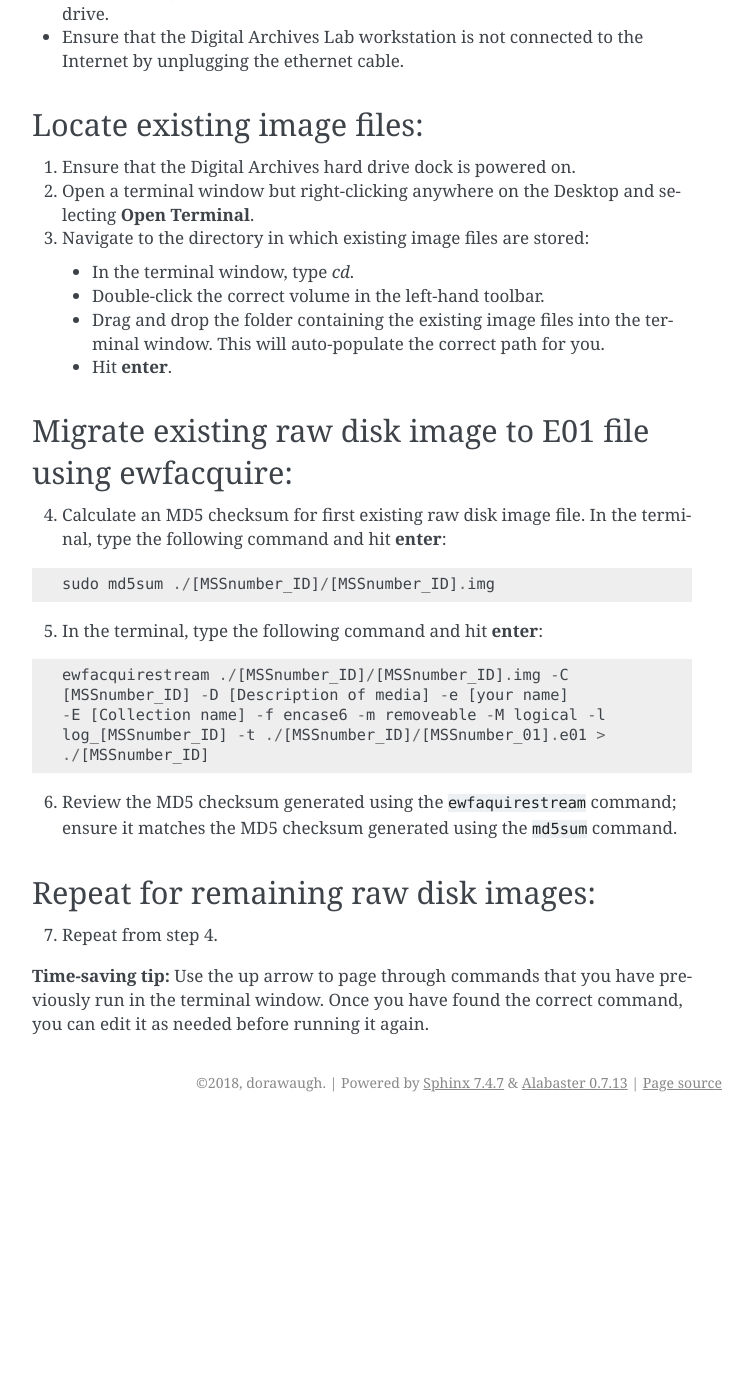
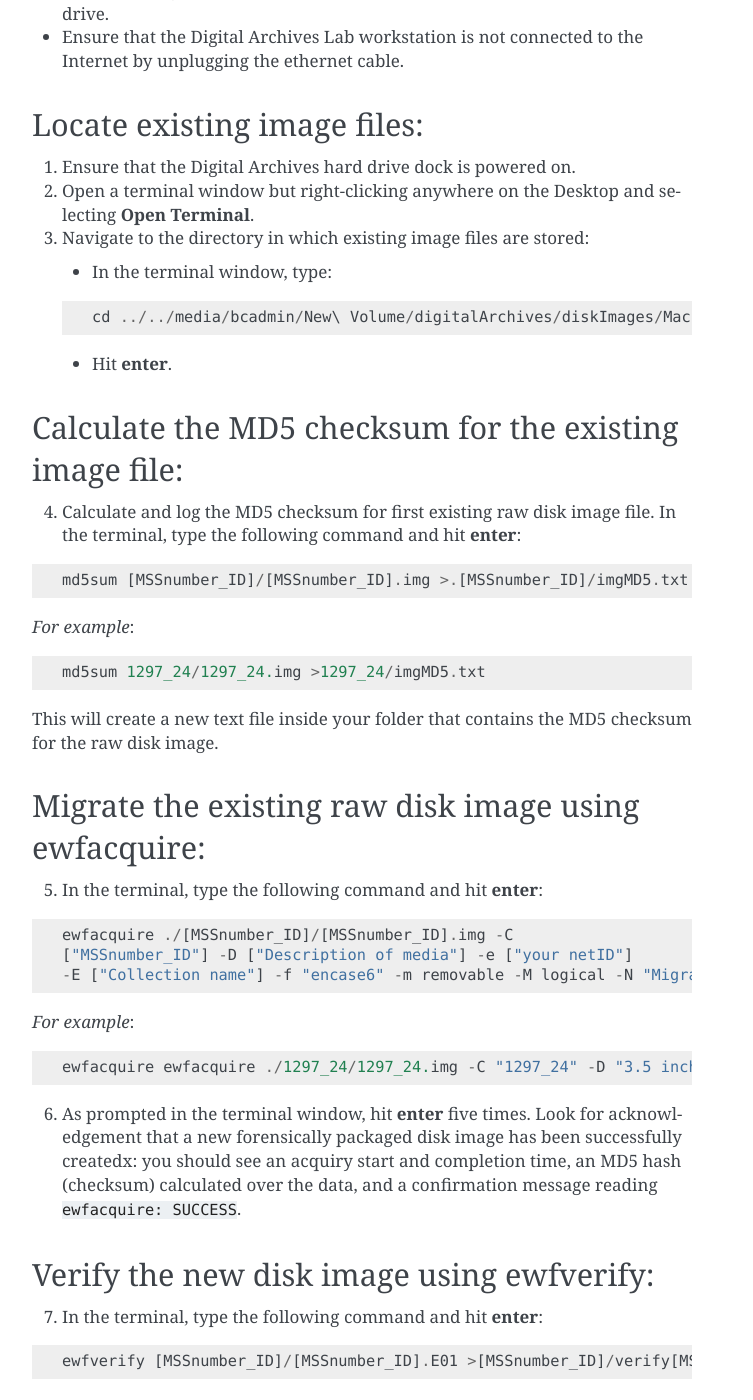
Before and after one commit to bedwards254/born-digital-bootcamp, a Sphinx documentation site: the page built from docs/img_migration.rst, in a window 1280 px wide and 1400 px high, scrolled down 270 px. Shown: the whole window, without its empty margins (388-1141 px from the left). Built offline with Sphinx 7.4.7, drawn with Linux system fonts in a browser that asks for light colours; before the commit the page ends 1392 px from its top, so only the background shows below that; some of the changed text lies outside the part shown.

Commit message:
Corrects instructions for image migration and spacing in code for Fiwalk documentation

````diff
--- a/docs/fiwalk_and_clamav.rst
+++ b/docs/fiwalk_and_clamav.rst
@@ -39,7 +39,7 @@ Run Fiwalk with the ClamAV plugin:
 Review fiwalk.xml:
 ------------------
 5. Once you've run the command listed above, you should find a **fiwalk.xml** file in the same folder as your disk image. Open **fiwalk.xml**.
-6. For each file listed in **fiwalk.xml**, review the `<clamav>` tags. As long as the file is not infected with any viruses, their contents will be `0`. If you notice that one or more files are contaminated, consult the digital archivist.
+6. For each file listed in **fiwalk.xml**, review the ```<clamav>``` tags. As long as the file is not infected with any viruses, their contents will be ```0```. If you notice that one or more files are contaminated, consult the digital archivist.
 
 ---------------------------------
 Repeat for remaining disk images:
--- a/docs/img_migration.rst
+++ b/docs/img_migration.rst
@@ -19,33 +19,69 @@ Locate existing image files:
 2. Open a terminal window but right-clicking anywhere on the Desktop and selecting **Open Terminal**.
 3. Navigate to the directory in which existing image files are stored:
 
- - In the terminal window, type `cd`.
- - Double-click the correct volume in the left-hand toolbar.
- - Drag and drop the folder containing the existing image files into the terminal window. This will auto-populate the correct path for you.
+ - In the terminal window, type:
+
+ ::
+
+ 	cd ../../media/bcadmin/New\ Volume/digitalArchives/diskImages/Mackey_diskImages
+
  - Hit **enter**.
 
----------------------------------------------------------------
-Migrate existing raw disk image to E01 file using ewfacquire:
----------------------------------------------------------------
+-------------------------------------------------------
+Calculate the MD5 checksum for the existing image file:
+-------------------------------------------------------
 
-4. Calculate an MD5 checksum for first existing raw disk image file. In the terminal, type the following command and hit **enter**:
+4. Calculate and log the MD5 checksum for first existing raw disk image file. In the terminal, type the following command and hit **enter**:
 
 ::
 
-  	sudo md5sum ./[MSSnumber_ID]/[MSSnumber_ID].img
+  	md5sum [MSSnumber_ID]/[MSSnumber_ID].img >.[MSSnumber_ID]/imgMD5.txt
 
+*For example*::
+
+	md5sum 1297_24/1297_24.img >1297_24/imgMD5.txt
+
+This will create a new text file inside your folder that contains the MD5 checksum for the raw disk image.
+
+-----------------------------------------------------
+Migrate the existing raw disk image using ewfacquire:
+-----------------------------------------------------
 
 5. In the terminal, type the following command and hit **enter**:
 
 ::
 
-	ewfacquirestream ./[MSSnumber_ID]/[MSSnumber_ID].img -C
-	[MSSnumber_ID] -D [Description of media] -e [your name]
-	-E [Collection name] -f encase6 -m removeable -M logical -l
-	log_[MSSnumber_ID] -t ./[MSSnumber_ID]/[MSSnumber_01].e01 >
- 	./[MSSnumber_ID]
+	ewfacquire ./[MSSnumber_ID]/[MSSnumber_ID].img -C
+	["MSSnumber_ID"] -D ["Description of media"] -e ["your netID"]
+	-E ["Collection name"] -f "encase6" -m removable -M logical -N "Migration from 	img" -c "deflate" -o 0 -S "1.4 GiB" -P 512 -g 64 -t ./[MSSnumber_ID]/[MSSnumber_ID]
 
-6. Review the MD5 checksum generated using the ``ewfaquirestream`` command; ensure it matches the MD5 checksum generated using the ``md5sum`` command.
+*For example*::
+
+  	ewfacquire ewfacquire ./1297_24/1297_24.img -C "1297_24" -D "3.5 inch floppy 	disk" -e "netID" -E "Nathaniel Mackey papers" -f "encase6" -m removable -M logical 	-N "Migration from img" -c "deflate" -o 0 -S "1.4 GiB" -P 512 -g 64 -t 	./1297_24/1297_24
+
+6. As prompted in the terminal window, hit **enter** five times. Look for acknowledgement that a new forensically packaged disk image has been successfully createdx: you should see an acquiry start and completion time, an MD5 hash (checksum) calculated over the data, and a confirmation message reading ``ewfacquire: SUCCESS``.
+
+------------------------------------------
+Verify the new disk image using ewfverify:
+------------------------------------------
+
+7.	In the terminal, type the following command and hit **enter**:
+
+::
+
+	ewfverify [MSSnumber_ID]/[MSSnumber_ID].E01 >[MSSnumber_ID]/verify[MSSnumber_ID].txt
+
+*For example*::
+
+	ewfverify 1297_24/1297_24.E01 >1297_24/verify1297_01.txt
+
+This will create another new text file inside your folder that contains verification information for the new forensically packaged disk image. Open and review the file to ensure that verification has been successful.
+
+--------------------------------------------------------------------------
+Compare checksums for raw disk image and forensically packaged disk image:
+--------------------------------------------------------------------------
+
+8. Open both the **MD5** and **verify** text files created at steps 4 and 7. Compare the first few characters in each MD5 hash to ensure that they match.
 
 -------------------------------------
 Repeat for remaining raw disk images:
````
